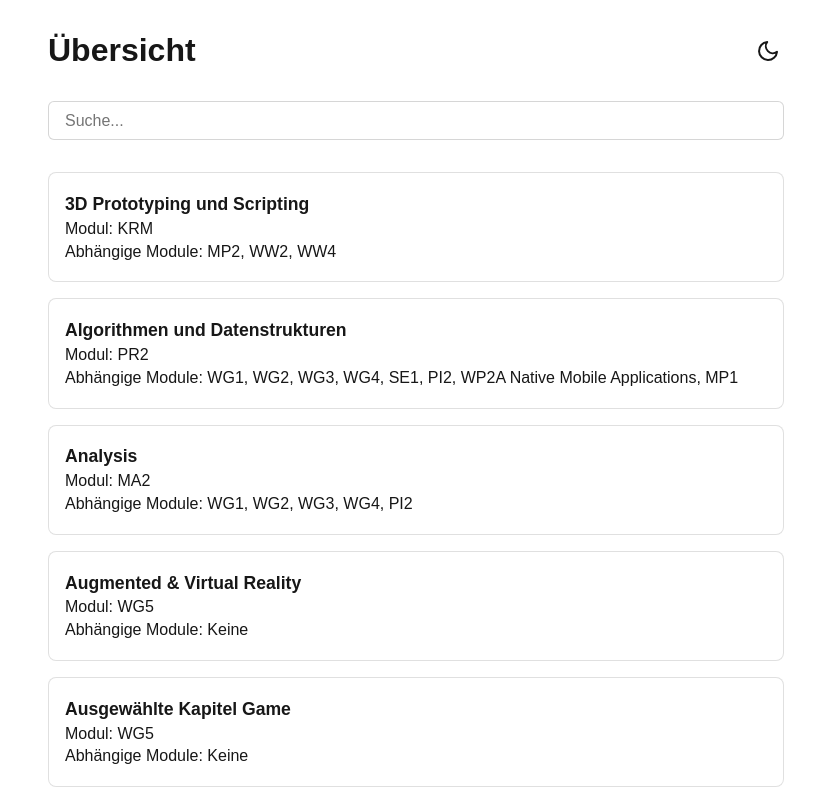
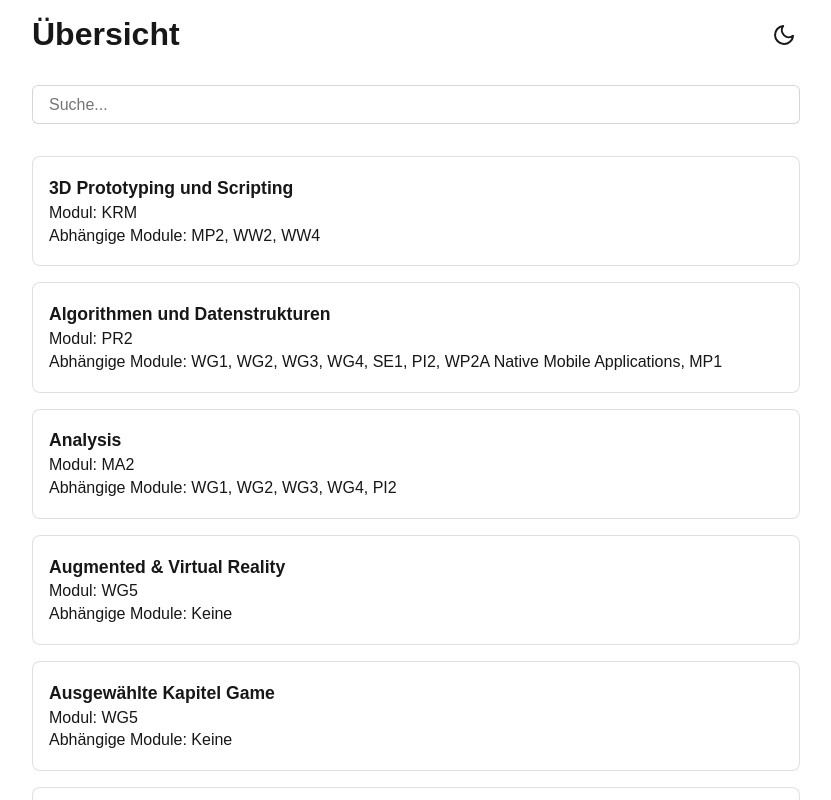
Before and after one commit to SimonSchneZzer/module-calculator, a Next.js app: page /overview in a window 1280 px wide. Shown: the top 800 px of the page, without its empty margins (224-1055 px from the left). Built offline with nearby package versions, Linux system fonts and the light colour scheme.

Commit message:
title change

```diff
--- a/src/app/globals.css
+++ b/src/app/globals.css
@@ -59,7 +59,7 @@ a {
 }
 
 .container {
-  padding: 2rem;
+  padding: 1rem;
   max-width: 800px;
   margin: 0 auto;
   background: var(--background);
--- a/src/app/layout.tsx
+++ b/src/app/layout.tsx
@@ -13,7 +13,7 @@ const geistMono = Geist_Mono({
 });
 
 export const metadata: Metadata = {
-  title: 'Lehrveranstaltungs‑Planer',
+  title: 'Abhängigkeits checker',
   description: '...',
 };
 
```
